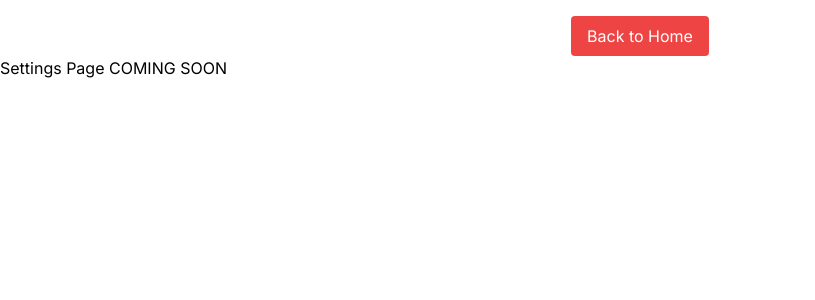
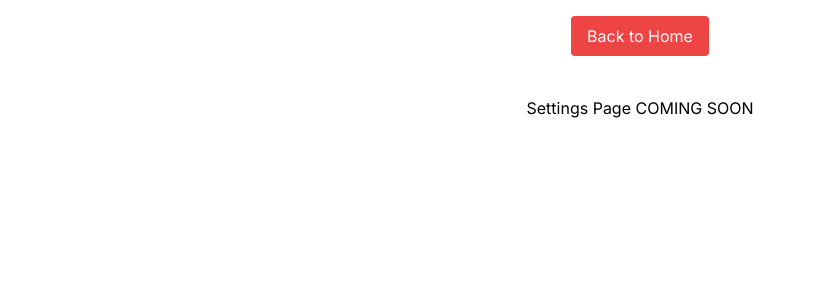
Before and after one commit to meblendi/Telegram-Mini-App, a Next.js app: page /settings in a window 1280 px wide. Shown: the top 300 px of the page, without its empty margins (0-815 px from the left). Built offline with nearby package versions, Linux system fonts and the light colour scheme.

Commit message:
Initial commit

```diff
--- a/app/settings/page.tsx
+++ b/app/settings/page.tsx
@@ -10,7 +10,7 @@ export default function Settings() {
           </button>
         </Link>
       </div>
-      <div>Settings Page COMING SOON</div>
+      <div className="text-center mt-10">Settings Page COMING SOON</div>
     </main>
   );
 }
--- a/app/store/page.tsx
+++ b/app/store/page.tsx
@@ -10,7 +10,7 @@ export default function Store() {
           </button>
         </Link>
       </div>
-      <div>Settings Page COMING SOON</div>
+      <div className="text-center mt-10">Settings Page COMING SOON</div>
     </main>
   );
 }
```
